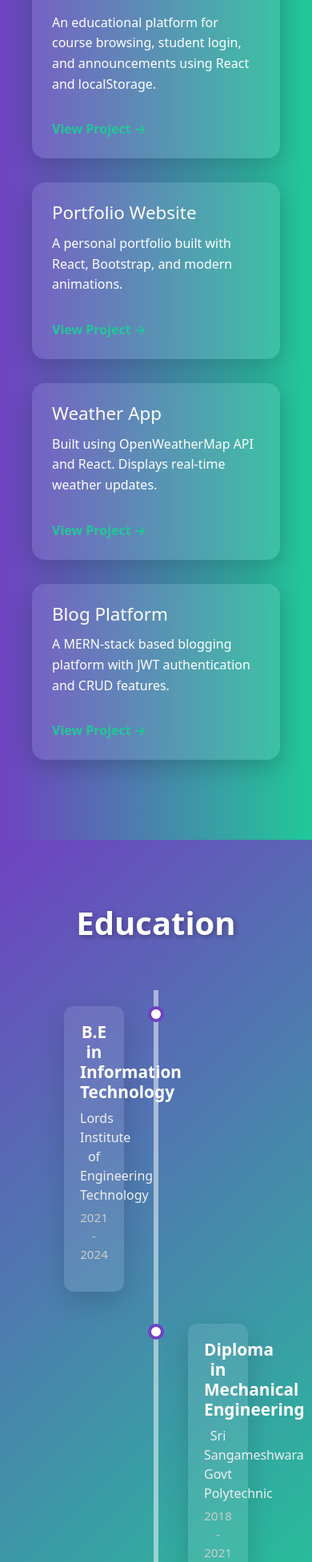
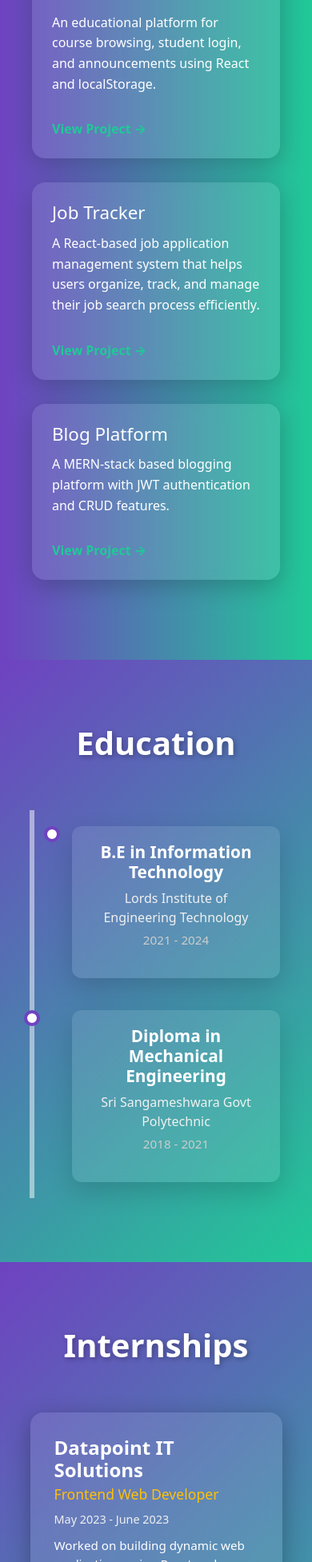
Before and after one commit to mohammadazhar03/portfolio, a React (Vite) app: page / in a window 390 px wide. Shown: the part 2276-4229 px from the top of the page at 80% size. Built offline with nearby package versions, Linux system fonts and the light colour scheme.

Commit message:
job tracker project is added

```diff
--- a/src/Components/Intership.jsx
+++ b/src/Components/Intership.jsx
@@ -13,7 +13,7 @@ const Internship = () => {
     {
       company: "Datapoint IT Solutions",
       role: "Frontend Web Developer",
-      duration: "May 2025 - June 2025 ",
+      duration: "May 2023 - June 2023 ",
       description: "Worked on building dynamic web applications using React and Node.js, implementing REST APIs and improving UI/UX."
     },
     {
--- a/src/Components/Projects.jsx
+++ b/src/Components/Projects.jsx
@@ -8,14 +8,9 @@ const projects = [
     link: "https://course4you.netlify.app/" // replace with actual URL if deployed
   },
   {
-    title: "Portfolio Website",
-    description: "A personal portfolio built with React, Bootstrap, and modern animations.",
-    link: "https://your-portfolio-link.com"
-  },
-  {
-    title: "Weather App",
-    description: "Built using OpenWeatherMap API and React. Displays real-time weather updates.",
-    link: "https://your-weather-app.com"
+    title: "Job Tracker",
+    description: "A React-based job application management system that helps users organize, track, and manage their job search process efficiently.",
+    link: "https://job-trackerapi.netlify.app/"
   },
   {
     title: "Blog Platform",
--- a/src/Styles/Education.css
+++ b/src/Styles/Education.css
@@ -91,3 +91,29 @@
     font-size: 0.95rem;
     color: #ccc;
 }
+@media (max-width: 768px) {
+    .timeline::after {
+        left: 20px;
+        /* Move the vertical line to the side */
+    }
+
+    .timeline-item {
+        width: 100%;
+        /* Full width on mobile */
+        padding-left: 50px;
+        /* Space for the line */
+        padding-right: 0;
+    }
+
+    .timeline-item.left,
+    .timeline-item.right {
+        left: 0;
+        /* Remove split positioning */
+    }
+
+    .timeline-item::after {
+        left: 15px;
+        /* Adjust dot position */
+        right: auto;
+    }
+}
--- a/src/Styles/Internship.css
+++ b/src/Styles/Internship.css
@@ -93,3 +93,25 @@
     opacity: 0;
     transform: translateX(50px);
 }
+@media (max-width: 768px) {
+    .internship-roadmap {
+        padding-left: 0;
+    }
+
+    .roadmap-item {
+        flex-direction: column !important;
+        /* Force vertical stacking */
+        align-items: center;
+    }
+
+    .roadmap-box {
+        width: 90%;
+        /* Full width with some margin */
+        text-align: left !important;
+    }
+
+    .roadmap-connector {
+        display: none;
+        /* Hide center connector on mobile */
+    }
+}
```
